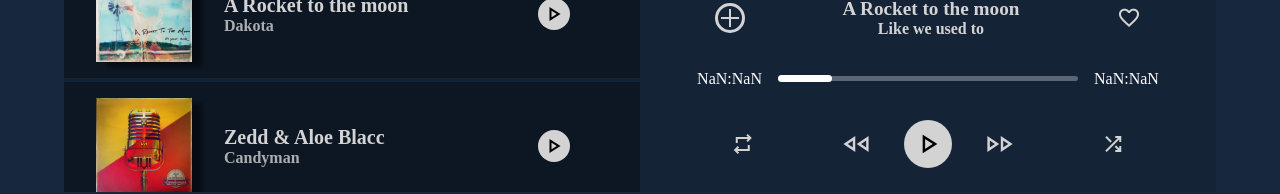
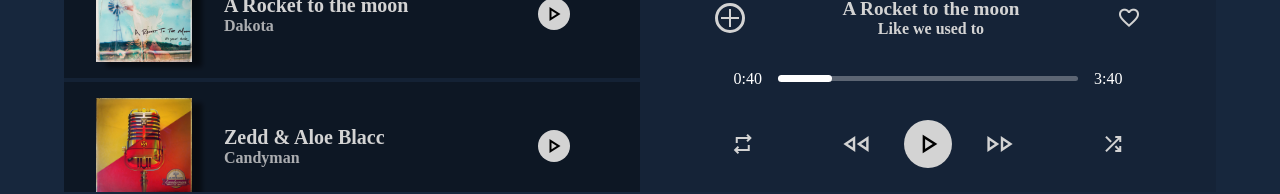
Before and after one commit to Bosseyang/Task2-react-media-player, a React (Vite) app in the folder react-media-player/: page / in a window 1280 px wide. Shown: the part 524-718 px from the top of the page. Built offline with nearby package versions, Linux system fonts and the light colour scheme.

Commit message:
Update SongSection.tsx

```diff
--- a/react-media-player/src/components/SongSection.tsx
+++ b/react-media-player/src/components/SongSection.tsx
@@ -14,7 +14,7 @@ export default function SongSection(props: ISongDataProps): ReactElement {
     <section className="section song-section" id="song-section">
       <img src={props.image} alt={props.title} />
       <SongInfo title={props.title} artist={props.artist} />
-      <ProgressBar progresstime={40} trackLength={220} />
+      <ProgressBar playedTime={40} duration={220} />
       <Controls />
     </section>
   );
```
